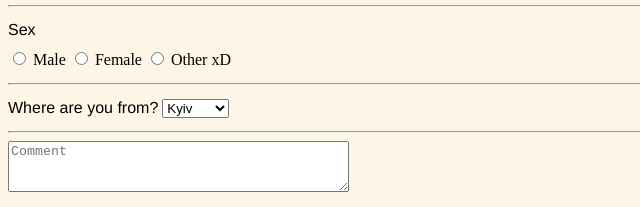
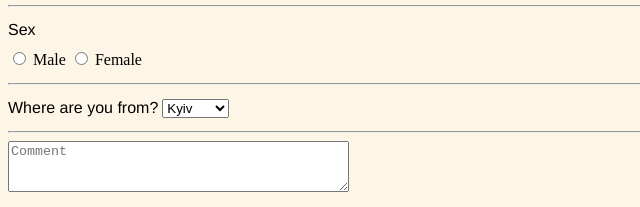
Before and after one commit to artemijklymenko/homework_2, a plain HTML site: page index.html in a window 1280 px wide. Shown: the part 451-658 px from the top of the page, 0-640 px from the left. Drawn offline with Linux system fonts and the light colour scheme.

Commit message:
changed file

```diff
--- a/index.html
+++ b/index.html
@@ -84,8 +84,6 @@
           <label>Male</label>
           <input type="radio" name="sex" value="Female">
           <label>Female</label>
-          <input type="radio" name="sex" value="Other">
-          <label>Other xD</label>
         </section>
         <hr>
 
```
